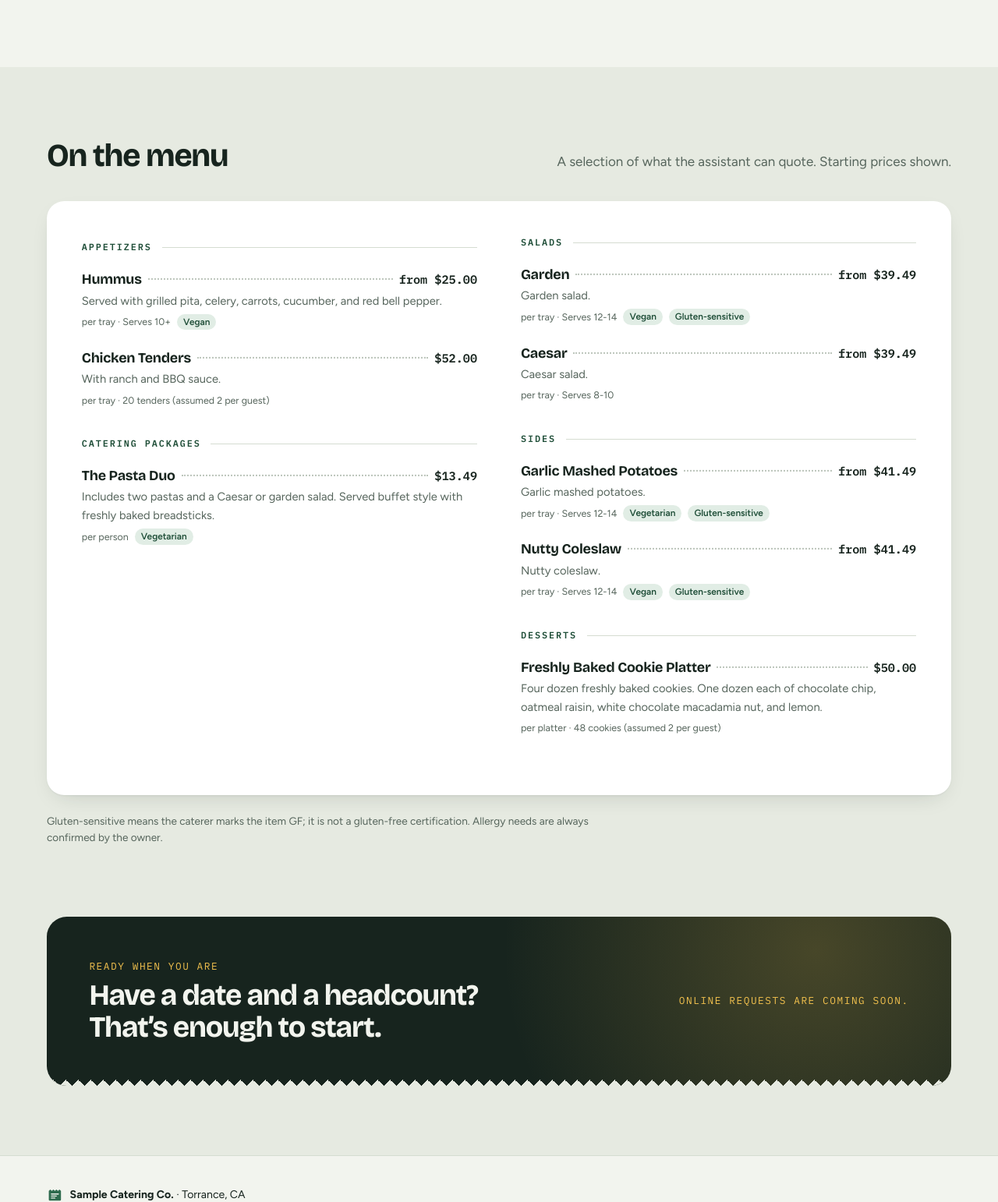
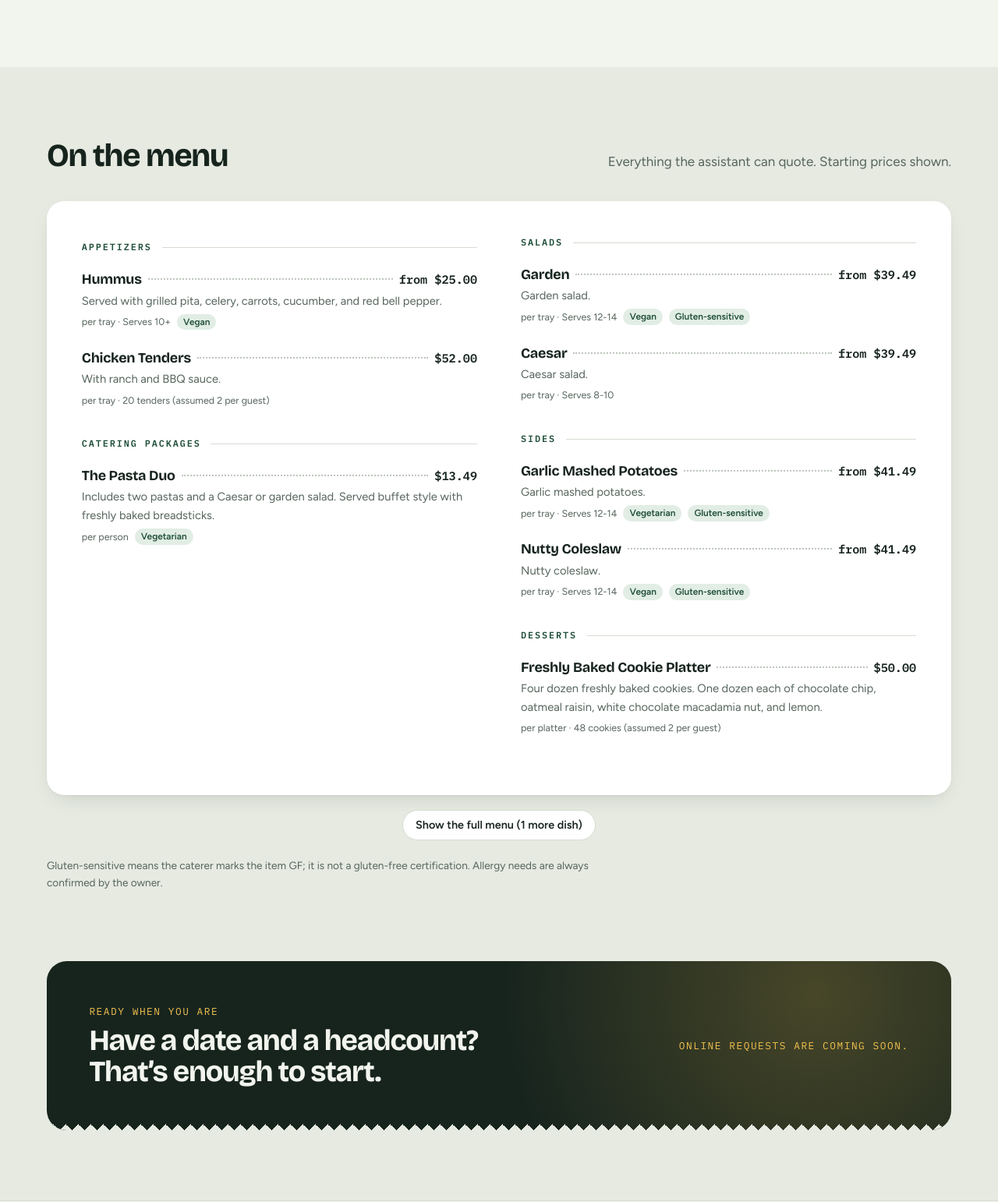
Before and after one commit to moali-26/catering-quote-assistant, a FastAPI app: page / in a window 1280 px wide. Shown: the part 1455-2997 px from the top of the page at 78% size. Run offline with FastAPI, Linux system fonts and the light colour scheme; some libraries are stand-ins or nearby versions.

Commit message:
Show the full menu on the home page with a show-more toggle
The home page listed only the first 8 dishes, but the assistant can quote all
22 on the demo menu, so quotes included dishes customers never saw. The page
now lists every available dish: the first 8 are shown, and "Show the full
menu (N more dishes)" expands to the rest. Without JavaScript the full menu
is visible.

Co-Authored-By: Claude Opus 5.5 <noreply@anthropic.com>

```diff
--- a/app/catalog.py
+++ b/app/catalog.py
@@ -95,8 +95,10 @@ def _price_from(item: dict) -> dict:
     }
 
 
-def menu_highlights(dataset: str = 'sample', limit: int = 8, menu: dict = None) -> list:
-    """Items for the home page: the owner's current menu when given, available items only."""
+def menu_highlights(dataset: str = 'sample', limit: int = None, menu: dict = None, featured: int = 8) -> list:
+    """Items for the home page: the owner's current menu when given, available items only.
+    Every available item by default, so the page lists everything the assistant can quote;
+    the first `featured` are shown before "Show the full menu"."""
     source = business(dataset)['menu']
     menu = menu or source
     scrub = make_scrubber(source)  # branding lives in the dataset file
@@ -111,6 +113,7 @@ def menu_highlights(dataset: str = 'sample', limit: int = 8, menu: dict = None)
             'description': scrub(item.get('description', '')),
             'tags': [DIETARY_LABELS[t] for t in item.get('dietary_tags', []) if t in DIETARY_LABELS],
             'price': _price_from(dict(item, variants=variants)),
+            'featured': len(shown) < featured,
         })
         if len(shown) == limit:
             break
--- a/app/main.py
+++ b/app/main.py
@@ -37,7 +37,7 @@ from .chat import (ChatConflict, ChatLimit, ChatNotFound, ChatService, PostgresC
                    SQLiteConversationStore, visible_messages)
 
 HERE = Path(__file__).resolve().parent
-STATIC_VERSION = '30'
+STATIC_VERSION = '31'
 NOTICE_COOKIE = 'cqa_notice'
 REFRESH_MAX_AGE = 60 * 60 * 24 * 30
 logger = logging.getLogger('app')
--- a/app/static/css/app.css
+++ b/app/static/css/app.css
@@ -344,6 +344,9 @@ p { margin: 0; }
 .menu-meta { display: flex; flex-wrap: wrap; align-items: center; gap: .3rem .5rem; margin-top: .3rem; font-size: .78rem; color: var(--muted); }
 .tag { padding: .05rem .5rem; border-radius: 999px; background: var(--herb-tint); color: var(--herb-deep); font-weight: 600; font-size: .74rem; }
 .section-menu .fine-print { margin-top: 1.4rem; max-width: 46rem; }
+.menu-board.is-collapsed .menu-extra { display: none; }
+.menu-more { margin-top: 1.2rem; text-align: center; }
+.menu-more button[hidden] { display: none; }
 
 .section-cta { padding-top: 0; background: var(--linen-deep); }
 .cta-band {
--- a/app/static/js/ui.js
+++ b/app/static/js/ui.js
@@ -34,3 +34,23 @@
     pops.filter((p) => p.open && !p.contains(event.target)).forEach((p) => { p.open = false; });
   });
 })();
+
+// Home page menu: show the featured dishes first, with a button to expand to the full menu.
+// Without JavaScript the whole menu stays visible.
+(function () {
+  const board = document.querySelector('.menu-board[data-collapsible]');
+  const button = document.querySelector('.menu-more button');
+  if (!board || !button) return;
+  const set = (open) => {
+    board.classList.toggle('is-collapsed', !open);
+    button.setAttribute('aria-expanded', String(open));
+    button.textContent = open ? button.dataset.less : button.dataset.more;
+  };
+  set(false);
+  button.hidden = false;
+  button.addEventListener('click', () => {
+    const open = button.getAttribute('aria-expanded') !== 'true';
+    set(open);
+    if (!open) board.scrollIntoView({ block: 'start', behavior: 'smooth' });
+  });
+})();
--- a/app/templates/index.html
+++ b/app/templates/index.html
@@ -118,16 +118,17 @@
   <div class="wrap">
     <div class="section-head">
       <h2 class="section-title">On the menu</h2>
-      <p class="muted">A selection of what the assistant can quote. Starting prices shown.</p>
+      <p class="muted">Everything the assistant can quote. Starting prices shown.</p>
     </div>
-    <div class="menu-board">
+    {% set extra = menu | rejectattr('featured') | list | length %}
+    <div class="menu-board" id="menu-board"{% if extra %} data-collapsible{% endif %}>
       {% set cats = [] %}{% for i in menu %}{% if i.category not in cats %}{% set _ = cats.append(i.category) %}{% endif %}{% endfor %}
       {% for cat in cats %}
-      <section class="menu-group" aria-labelledby="menu-cat-{{ loop.index }}">
+      <section class="menu-group{% if not (menu | selectattr('category', 'equalto', cat) | selectattr('featured') | list) %} menu-extra{% endif %}" aria-labelledby="menu-cat-{{ loop.index }}">
         <h3 class="menu-cat" id="menu-cat-{{ loop.index }}">{{ cat }}</h3>
         <ul class="menu-list">
           {% for item in menu if item.category == cat %}
-          <li class="menu-item">
+          <li class="menu-item{% if not item.featured %} menu-extra{% endif %}">
             <p class="menu-line">
               <span class="menu-name">{{ item.name }}</span>
               <span class="menu-leader" aria-hidden="true"></span>
@@ -144,6 +145,10 @@
       </section>
       {% endfor %}
     </div>
+    {% if extra %}
+    <p class="menu-more"><button type="button" class="btn btn-small btn-quiet" aria-controls="menu-board" aria-expanded="false"
+      data-more="Show the full menu ({{ extra }} more {{ 'dish' if extra == 1 else 'dishes' }})" data-less="Show fewer dishes" hidden>Show the full menu ({{ extra }} more {{ 'dish' if extra == 1 else 'dishes' }})</button></p>
+    {% endif %}
     <p class="fine-print">Gluten-sensitive means the caterer marks the item GF; it is not a gluten-free certification. Allergy needs are always confirmed by the owner.</p>
   </div>
 </section>
```
Also changed, not shown: tests/test_app.py (+13 -0 lines).
